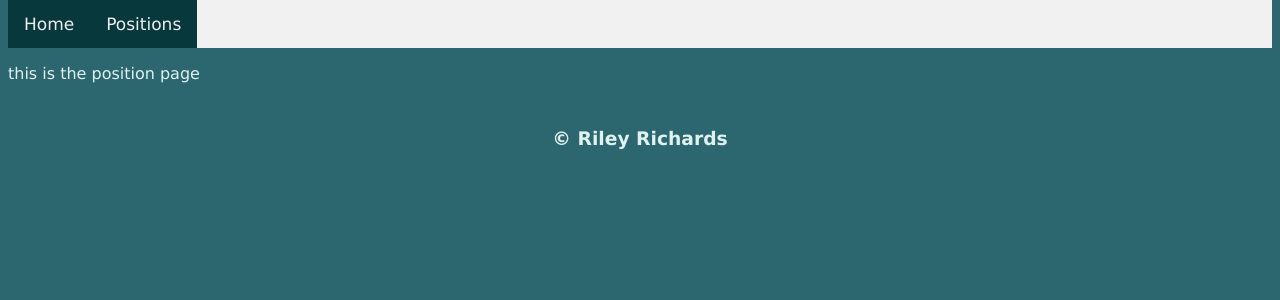
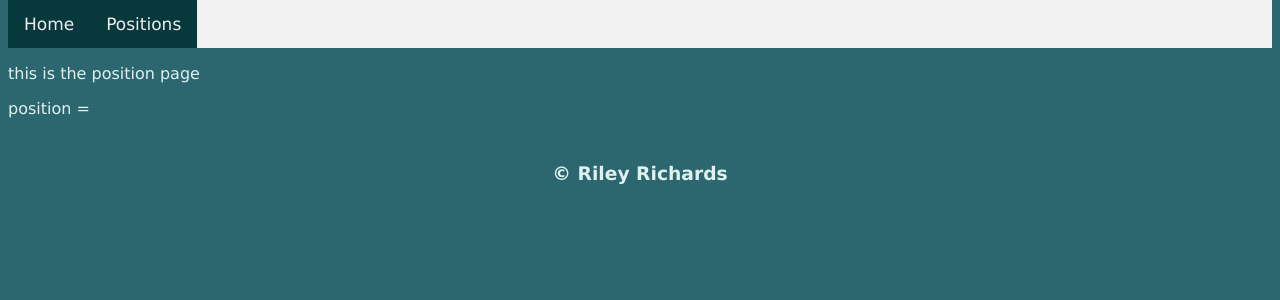
Before and after one commit to Riley-Richards/12DTP, a Flask app: template templates/position.html in a window 1280 px wide. Shown: the part 129-429 px from the top of the page. Run offline with Flask 2, Linux system fonts and the light colour scheme; the template is opened without the code that fills it, so the values that code supplies are empty.

Commit message:
edited python code

```diff
--- a/main.py
+++ b/main.py
@@ -11,10 +11,10 @@
 def postion():
   conn=sqlite3.connect('football.db')
   cursor=conn.cursor()
-  cursor.execute('SELECT id FROM Position', (id,))
+  cursor.execute('SELECT * FROM Position WHERE id=?;',(id,))
   position=cursor.fetchone()
   conn.close()
-  return render_template('position.html')
+  return render_template('position.html', position=position, title="Position")
 
 if __name__ == '__main__':
   app.run(port=8080, debug=True)
--- a/templates/position.html
+++ b/templates/position.html
@@ -1,6 +1,6 @@
 {%extends 'layout.html'%}
-{%block content%}
-<p>
-    this is the position page
-</p>
-{%endblock%}
+{% block content %}
+<p> this is the position page </p>
+<p> position = {{position[0]}}</p>
+
+{% endblock %}
```
Also changed, not shown: football.db.
